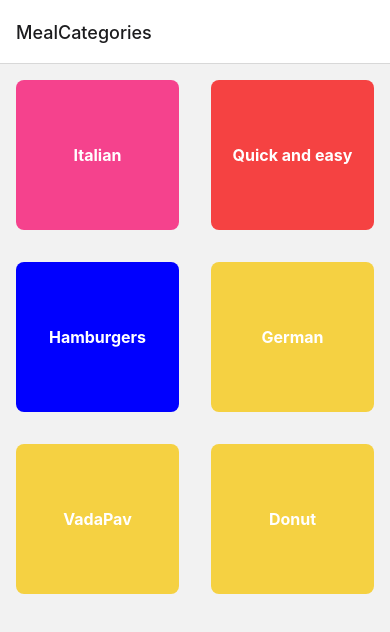
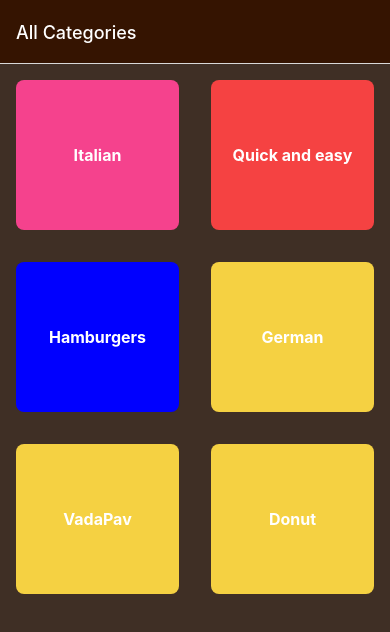
Before and after one commit to pranitaTp1/AWESOMEPROJECT, a React Native app: screen / in a window 390 px wide. Shown: the top 632 px of the page. Built offline with nearby package versions, Linux system fonts and the light colour scheme.

Commit message:
Navigation options to changes style of screen

```diff
--- a/src/App.tsx
+++ b/src/App.tsx
@@ -30,8 +30,8 @@ const App = (): React.JSX.Element =>  {
     />
    <View style={styles.container}>
     <NavigationContainer>
-      <Stack.Navigator initialRouteName="Home">
-      <Stack.Screen name="MealCategories" component={CategoryScreen} />
+      <Stack.Navigator screenOptions={{headerStyle:{backgroundColor:'#351401'},headerTintColor:'white',contentStyle:{backgroundColor:'#3f2f25'}}}>
+      <Stack.Screen name="MealCategories" component={CategoryScreen} options={{title:'All Categories'}}/>
       <Stack.Screen name="MealsOverView" component={MealsOverViewScreen} />
       </Stack.Navigator>
     </NavigationContainer>
```
